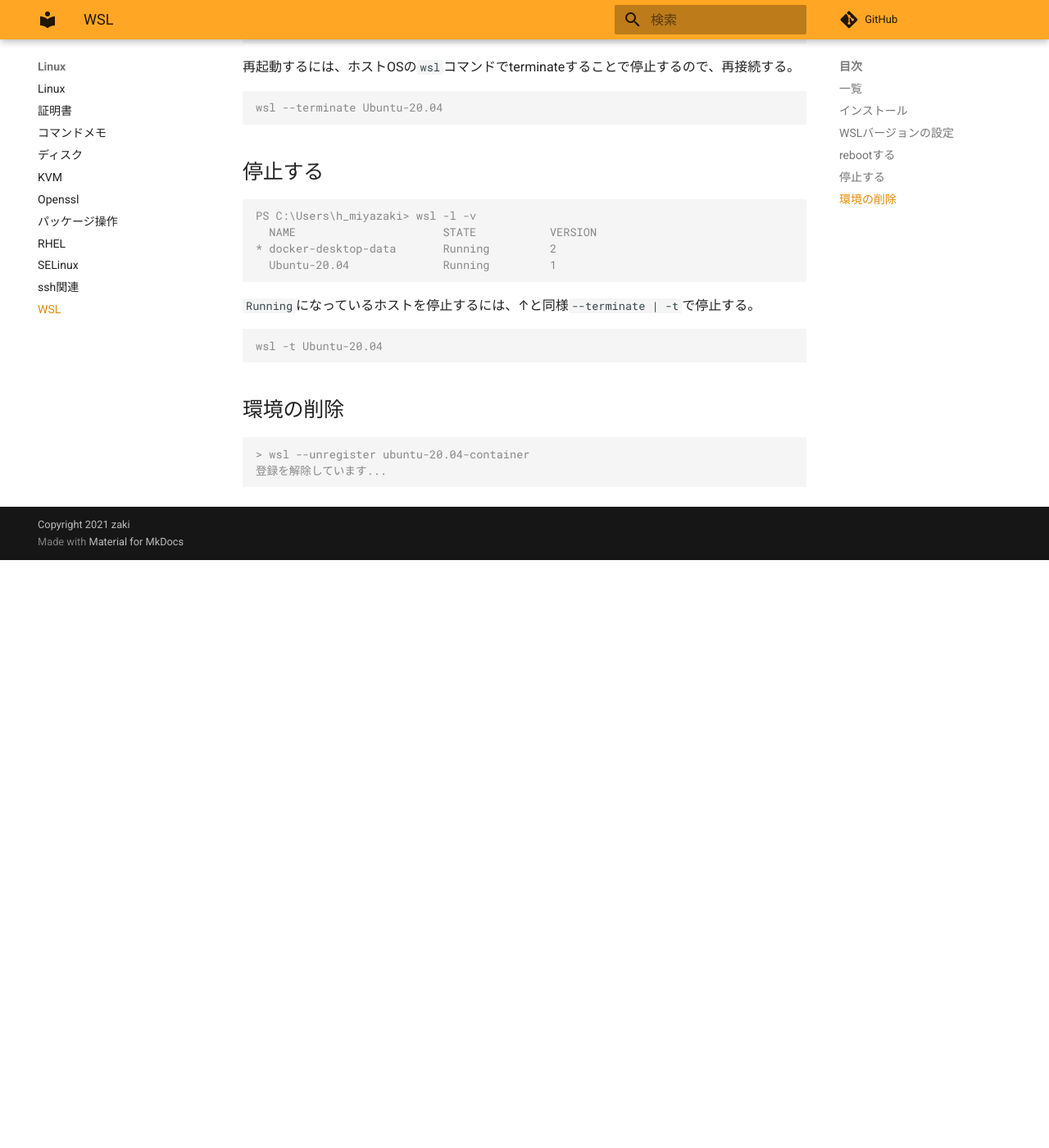
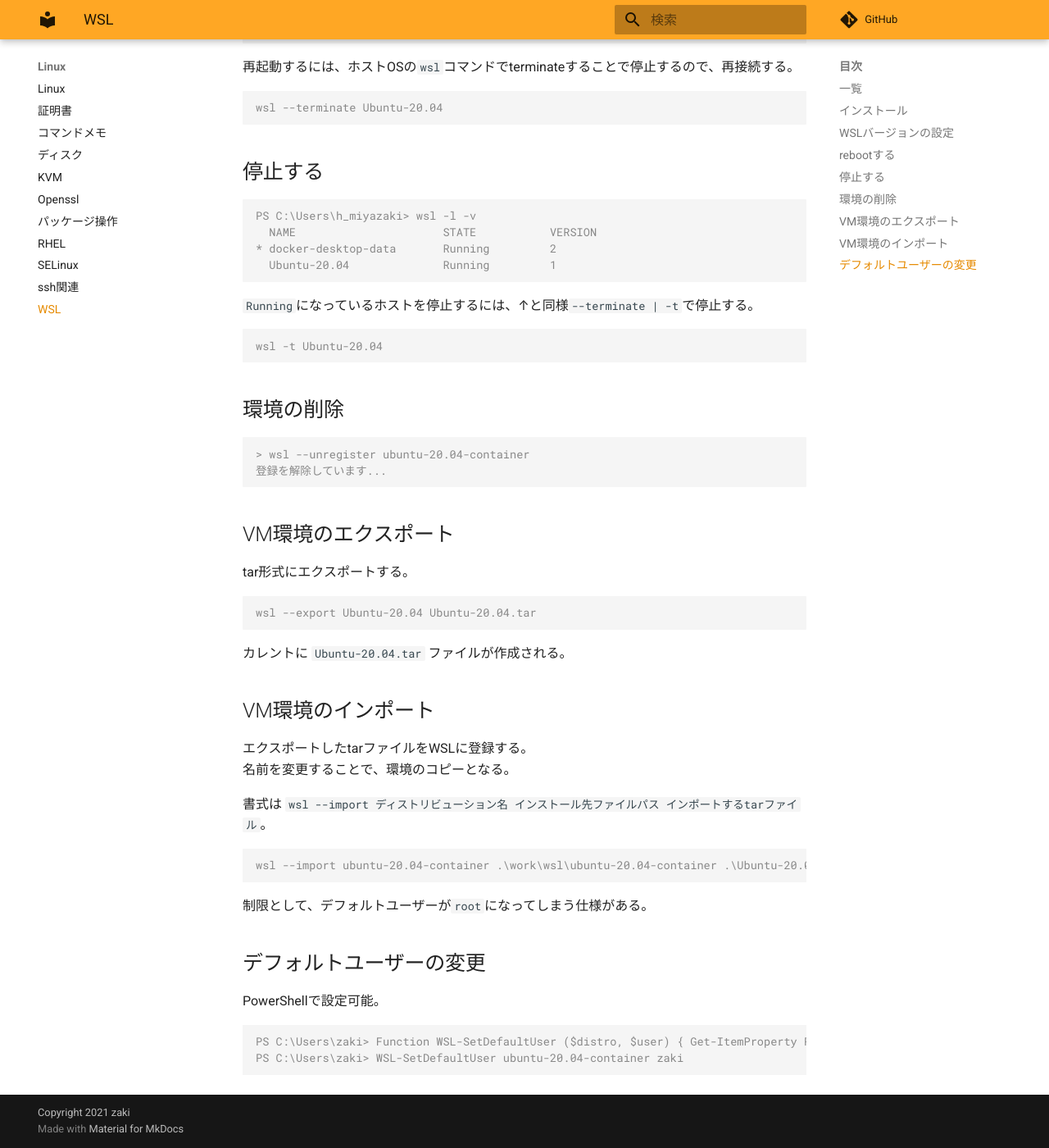
Before and after one commit to zaki-lknr/docs, an MkDocs documentation site: the page built from docs/Linux/wsl.md, in a window 1280 px wide and 1400 px high, scrolled down 1373 px. Shown: the whole window at 82% size. Built offline with MkDocs 1.6.1 and Material for MkDocs 9.7.7, drawn with Linux system fonts in a browser that asks for light colours; comment, search, counter and statistics services are not loaded; before the commit the page ends 2056 px from its top, so only the background shows below that.

Commit message:
add: linux/wsl: export/import/デフォルトユーザーの設定

````diff
--- a/docs/Linux/wsl.md
+++ b/docs/Linux/wsl.md
@@ -90,3 +90,35 @@ wsl -t Ubuntu-20.04
 > wsl --unregister ubuntu-20.04-container
 登録を解除しています...
 ```
+
+## VM環境のエクスポート
+
+tar形式にエクスポートする。
+
+```console
+wsl --export Ubuntu-20.04 Ubuntu-20.04.tar
+```
+
+カレントに `Ubuntu-20.04.tar` ファイルが作成される。
+
+## VM環境のインポート
+
+エクスポートしたtarファイルをWSLに登録する。
+名前を変更することで、環境のコピーとなる。
+
+書式は `wsl --import ディストリビューション名 インストール先ファイルパス インポートするtarファイル`。
+
+```console
+wsl --import ubuntu-20.04-container .\work\wsl\ubuntu-20.04-container .\Ubuntu-20.04.tar
+```
+
+制限として、デフォルトユーザーが`root`になってしまう仕様がある。
+
+## デフォルトユーザーの変更
+
+PowerShellで設定可能。
+
+```console
+PS C:\Users\zaki> Function WSL-SetDefaultUser ($distro, $user) { Get-ItemProperty Registry::HKEY_CURRENT_USER\Software\Microsoft\Windows\CurrentVersion\Lxss\*\ DistributionName | Where-Object -Property DistributionName -eq $distro | Set-ItemProperty -Name DefaultUid -Value ((wsl -d $distro -u $user -e id -u) | Out-String); };
+PS C:\Users\zaki> WSL-SetDefaultUser ubuntu-20.04-container zaki
+```
````
